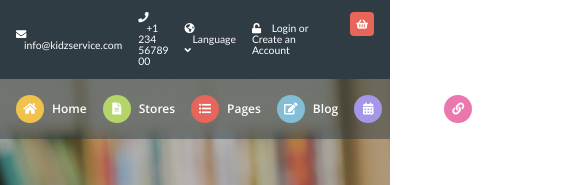
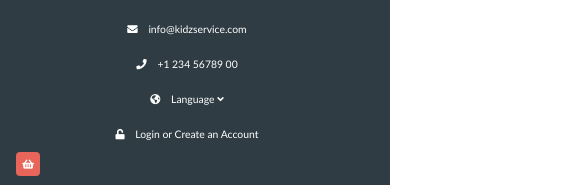
Before and after one commit to vangeliyyulia/Kids-Service, a website: page app/index.html in a window 390 px wide. Shown: the top 185 px of the page, 578 px wide, since content can reach past the window. Drawn offline with Linux system fonts and the light colour scheme; a web font is replaced by a local one.

Commit message:
Header Edits added

```diff
--- a/app/index.html
+++ b/app/index.html
@@ -51,7 +51,7 @@
             </a>
             <ul class="nav__list">
                 <li>
-                    <a href="#">
+                    <a href="#" class="active">
                         <div><i class="fas fa-home"></i></div>
                         <span>Home</span>
                     </a>
@@ -100,14 +100,14 @@
                 </button>
             </section>
             <div class="slider__list">
-                <div class="slider__item" style="background-image: url(img/hero-1.jpg)">
+                <div class="slider__item slider-animation" style="background-image: url(img/hero-1.jpg)">
                     <div class="slider__content">
                         <h1 class="slider__heading"><span>Starting Primary</span> School</h1>
                         <p class="slider__description">KidzService is mental health and wellbeing initiative set in primary schools and in early childhood education and care services – like preschools, kindergartens and day care centres.</p>
                         <a href="#" class="btn btn--hero">View more</a>
                     </div>
                 </div>
-                <div class="slider__item" style="background-image: url(img/hero-2.jpg)">
+                <div class="slider__item slider-animation" style="background-image: url(img/hero-2.jpg)">
                     <div class="slider__content">
                         <h1 class="slider__heading"><span>Social and emotional</span> learning</h1>
                         <p class="slider__description">KidzService is Supporting children’s social and emotional development.</p>
--- /dev/null
+++ b/app/sass/base/_animations.scss
@@ -0,0 +1,13 @@
+@keyframes fadeInOut {
+    0% {
+      opacity: 0;
+    }
+
+    100% {
+      opacity: 100%;
+    }
+}
+
+.slider-animation {
+    animation: fadeInOut 1s ease-in-out;
+}
--- /dev/null
+++ b/app/sass/base/_mixins.scss
@@ -0,0 +1,17 @@
+@mixin respond ($breakpoint) {
+    @if $breakpoint == phone {
+        @media only screen and (max-width: 37.5em) { @content };
+    }
+
+    @if $breakpoint == tab-land {
+        @media only screen and  (max-width: 75em) { @content };
+    }
+
+    @if $breakpoint == tab-port {
+        @media only screen and  (max-width: 56.25em) { @content };
+    }
+
+    @if $breakpoint == big-desktop {
+        @media only screen and  (min-width: 112.5em) { @content };
+    }
+}
--- a/app/sass/components/_header.scss
+++ b/app/sass/components/_header.scss
@@ -3,6 +3,11 @@
     padding: 1.5rem 2rem;
     display: flex;
     color: #fff;
+
+    @include respond(phone) {
+        flex-direction: column;
+        justify-content: center;
+    }
 
     a {
         color: #fff;
@@ -21,12 +26,21 @@
         &:not(last-child) {
             margin-right: 2rem;
         }
+
+        @include respond(phone) {
+            padding: 1.5rem;
+        }
     }
 
     &__contacts,
     &__user-nav {
         display: flex;
         align-items: center;
+
+        @include respond(phone) {
+            flex-direction: column;
+            justify-content: center;
+        }
 
         & span {
             margin-left: 1rem;
@@ -35,10 +49,18 @@
 
     &__contacts {
         margin-right: auto;
+
+        @include respond(phone) {
+            margin-right: 0;
+        }
     }
 
     &__user-nav {
         margin-left: auto;
+
+        @include respond(phone) {
+            margin-left: 0;
+        }
     }
 }
 
--- a/app/sass/components/_nav.scss
+++ b/app/sass/components/_nav.scss
@@ -54,10 +54,32 @@
             color: #fff;
             display: flex;
             align-items: center;
-            transition: opacity .5s;
 
-            &:hover {
-                opacity: .8;
+            span {
+                position: relative;
+                padding-bottom: .5rem;
+                padding-top: .5rem;
+
+                &::after {
+                    content: '';
+                    display: block;
+                    height: 2px;
+                    border-radius: 1px;
+                    position: absolute;
+                    top: 100%;
+                    left: 0;
+                    background-color: $yellow;
+                    transform-origin: 0%;
+                    transform: scaleX(0);
+                    transition: transform .4s,
+                                width .4s cubic-bezier(1,0,0,1),
+                                background-color .5s;
+                }
+
+                &:hover::after {
+                    transform: scaleX(1);
+                    width: 100%;
+                }
             }
 
             div {
@@ -67,7 +89,11 @@
                 display: flex;
                 align-items: center;
                 justify-content: center;
-                margin-right: 1rem;
+                margin-right: 1.5rem;
+            }
+
+            & .active {
+                background-color: $yellow;
             }
         }
     }
--- a/app/sass/components/_slider.scss
+++ b/app/sass/components/_slider.scss
@@ -32,19 +32,25 @@
         max-width: 57rem;
         margin-bottom: 3.5rem;
     }
+
+    &__item {
+        background-size: cover;
+        background-position: center top;
+        min-height: 75.6rem;
     }
 
-.slider__toggles {
+    &__toggles {
         display: flex;
         justify-content: center;
         align-items: center;
         position: absolute;
+        z-index: 10;
         top: 94%;
         left: 50%;
         transform: translateX(-50%);
     }
 
-.slider__toggle {
+    &__toggle {
         width: 5rem;
         height: 5rem;
         border-radius: 1rem;
@@ -59,17 +65,14 @@
         align-items: center;
         transition: opacity .5s;
 
-    &:hover {
-        opacity: .8;
+        &:hover,
+        &:focus, &:active {
+            background-color: rgba(#fff, .7);
+            outline: none;
         }
 
         &--prev {
             margin-right: .2rem;
         }
     }
-
-.slider__item {
-    background-size: cover;
-    background-position: center top;
-    min-height: 75.6rem;
 }
--- a/app/sass/main.scss
+++ b/app/sass/main.scss
@@ -5,6 +5,8 @@
 
 @import 'base/base';
 @import 'base/variables';
+@import 'base/animations';
+@import 'base/mixins';
 
 @import 'components/header';
 @import 'components/slider';
```
Also changed, not shown: app/css/main.min.css. Lines whose indentation alone changed are shown as unchanged.
